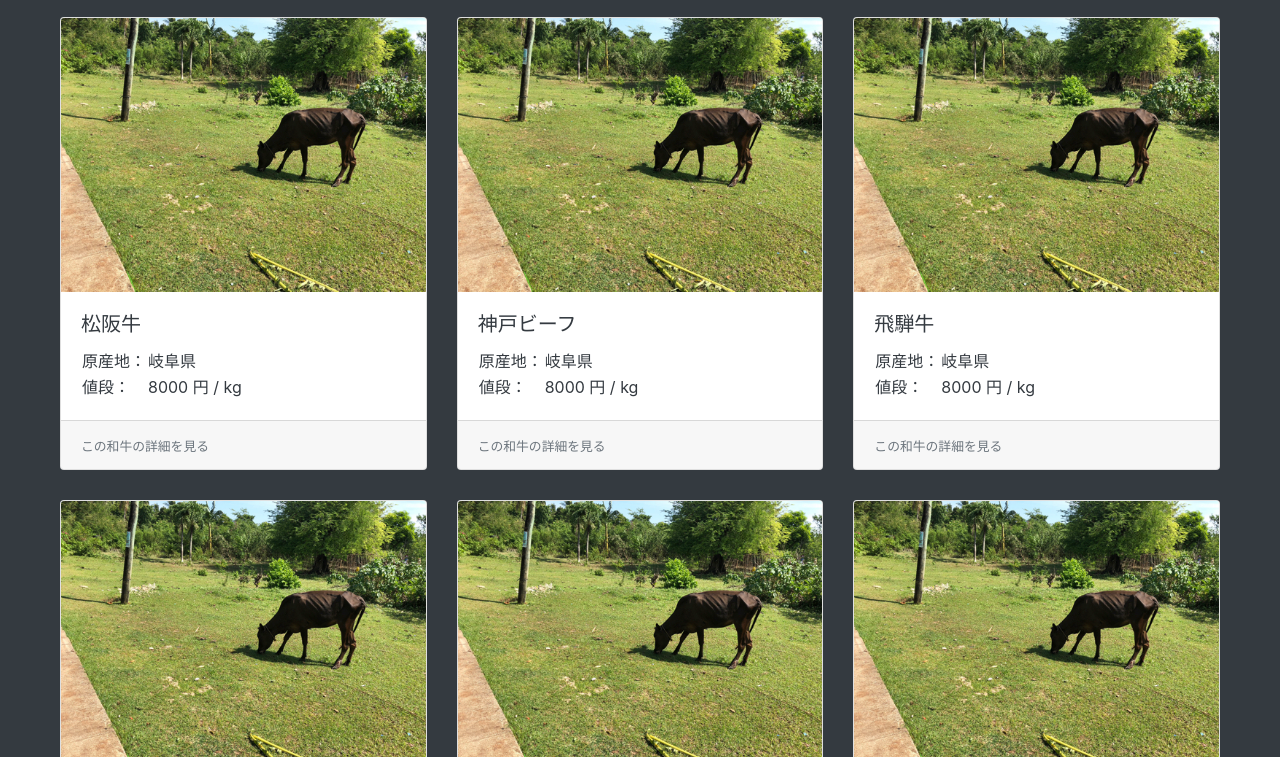
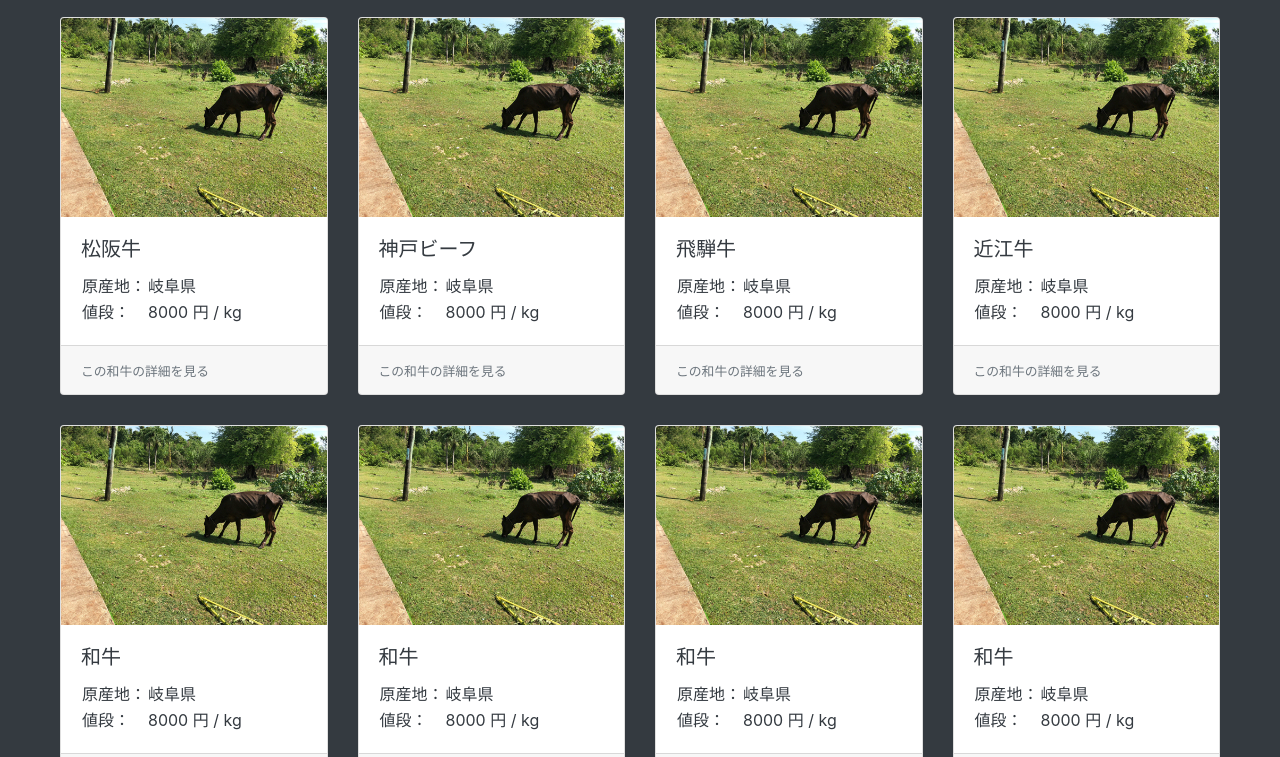
Before and after one commit to dchf12/wagyu_price, a plain HTML site: page index.html in a window 1280 px wide. Shown: the part 43-800 px from the top of the page. Drawn offline with Linux system fonts and the light colour scheme.

Commit message:
1行当たりのカード枚数を4枚に変更

```diff
--- a/index.html
+++ b/index.html
@@ -86,8 +86,46 @@
 						<small class="text-muted">この和牛の詳細を見る</small>
 					</div>
 				</a>
+				<a href="#" class="card">
+					<img class="card-img-top" src="img/ph_beaf.jpg" />
+					<div class="card-body">
+						<h5 class="card-title">近江牛</h5>
+						<table>
+							<tr>
+								<td>原産地：</td>
+								<td>岐阜県</td>
+							</tr>
+							<tr>
+								<td>値段：</td>
+								<td>8000 円 / kg</td>
+							</tr>
+						</table>
+					</div>
+					<div class="card-footer">
+						<small class="text-muted">この和牛の詳細を見る</small>
+					</div>
+				</a>
 			</div>
 			<div class="card-deck row">
+				<a href="#" class="card">
+					<img class="card-img-top" src="img/ph_beaf.jpg" />
+					<div class="card-body">
+						<h5 class="card-title">和牛</h5>
+						<table>
+							<tr>
+								<td>原産地：</td>
+								<td>岐阜県</td>
+							</tr>
+							<tr>
+								<td>値段：</td>
+								<td>8000 円 / kg</td>
+							</tr>
+						</table>
+					</div>
+					<div class="card-footer">
+						<small class="text-muted">この和牛の詳細を見る</small>
+					</div>
+				</a>
 				<a href="#" class="card">
 					<img class="card-img-top" src="img/ph_beaf.jpg" />
 					<div class="card-body">
```
